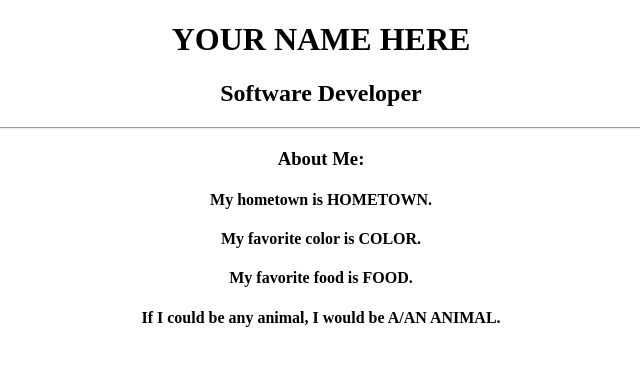
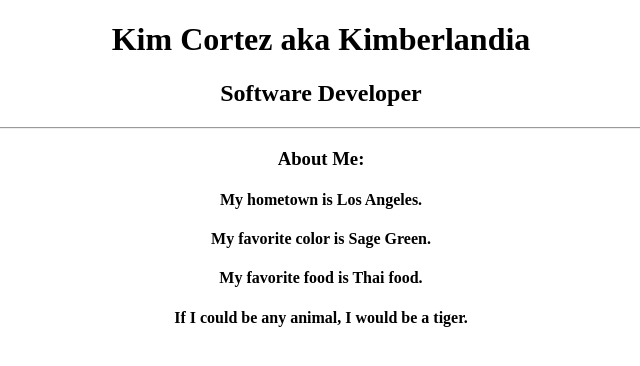
Before and after one commit to cortezherrerakim/my-profile, a plain HTML site: page index.html in a window 1280 px wide. Shown: the whole page, without its empty margins (319-959 px from the left). Drawn offline with Linux system fonts and the light colour scheme.

Commit message:
edited content of index page

```diff
--- a/index.html
+++ b/index.html
@@ -7,14 +7,14 @@
 		  </head>
 		  <body>
 			<div align="center">
-				<h1>YOUR NAME HERE</h1>
+				<h1>Kim Cortez aka Kimberlandia</h1>
 				<h2>Software Developer</h2>
 				<hr>
 				<h3>About Me:</h3>
-					<h4>My hometown is HOMETOWN.</h4>
-					<h4>My favorite color is COLOR.</h4>
-					<h4>My favorite food is FOOD.</h4>
-					<h4>If I could be any animal, I would be A/AN ANIMAL.</h4>
+					<h4>My hometown is Los Angeles.</h4>
+					<h4>My favorite color is Sage Green.</h4>
+					<h4>My favorite food is Thai food.</h4>
+					<h4>If I could be any animal, I would be a tiger.</h4>
 			</div>
 		  </body>
 		</html>
```
